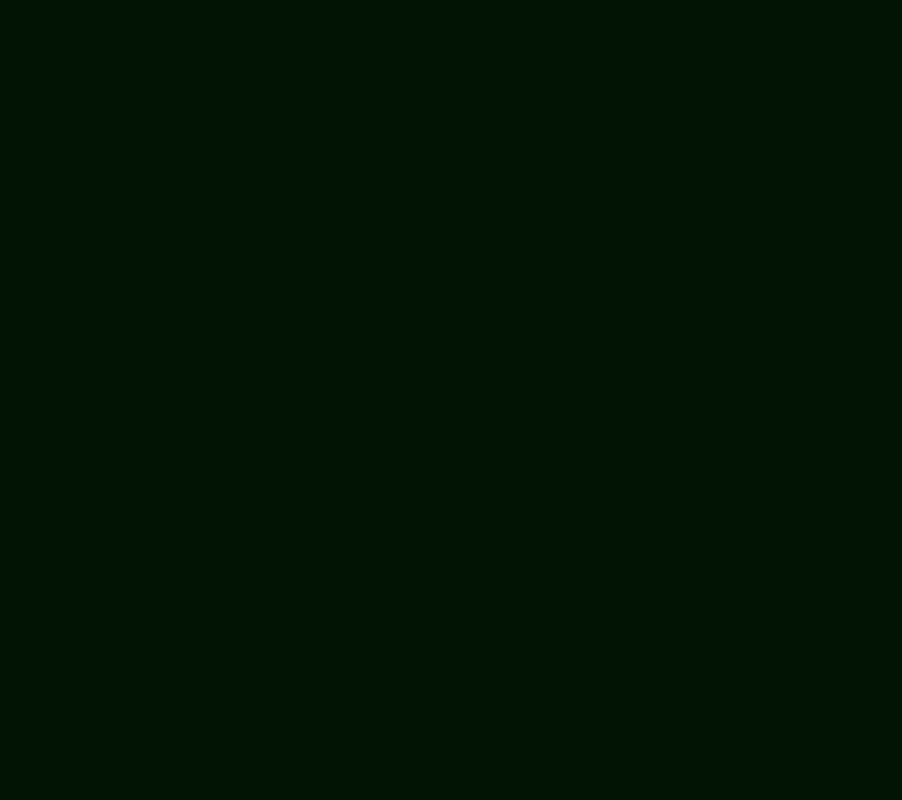
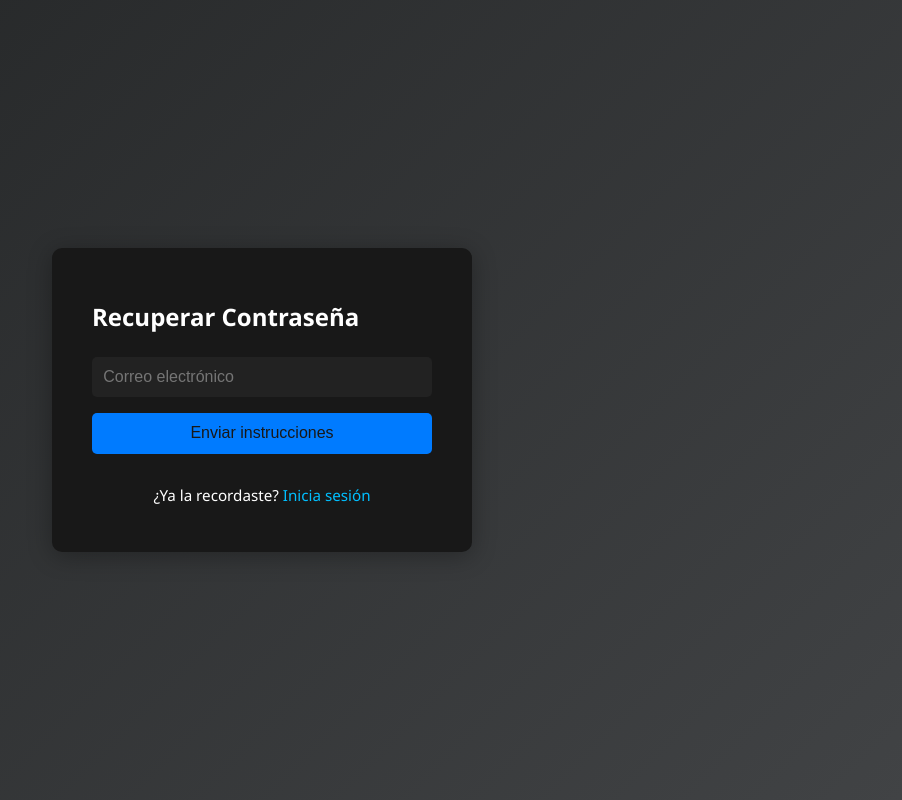
Before and after one commit to proyecto-pweb-grupo1/Proyecto_Grupo_1_PW, a React (Vite) app: page /recuperar in a window 1280 px wide. Before the commit this address had no page. Shown: the whole page, without its empty margins (378-1280 px from the left). Built offline with nearby package versions, Linux system fonts and the light colour scheme.

Commit message:
Accounts_funtions

```diff
--- /dev/null
+++ b/src/estilos/Login.css
@@ -0,0 +1,69 @@
+.login-container {
+  min-height: 100vh;
+  display: flex;
+  align-items: center;
+  justify-content: center;
+  background: linear-gradient(135deg, #232526 0%, #414345 100%);
+}
+
+.login-form {
+  background: #181818;
+  padding: 2rem 2.5rem;
+  border-radius: 10px;
+  box-shadow: 0 4px 24px rgba(0,0,0,0.3);
+  display: flex;
+  flex-direction: column;
+  gap: 1rem;
+  width: 320px;
+}
+
+.login-form h2 {
+  margin-bottom: 0.5rem;
+  color: #fff;
+}
+
+.login-form input {
+  padding: 0.7rem;
+  border: none;
+  border-radius: 5px;
+  background: #222;
+  color: #fff;
+  font-size: 1rem;
+}
+
+.login-form button {
+  padding: 0.7rem;
+  background: #007bff;
+  color: #fff;
+  border: none;
+  border-radius: 5px;
+  font-size: 1rem;
+  cursor: pointer;
+  transition: background 0.2s;
+}
+
+.login-form button:hover {
+  background: #0056b3;
+}
+
+.login-error {
+  color: #ff4d4f;
+  background: #2a1a1a;
+  padding: 0.5rem;
+  border-radius: 5px;
+  text-align: center;
+}
+
+.login-register-link {
+  text-align: center;
+  font-size: 0.95rem;
+}
+
+.login-register-link a {
+  color: #00bfff;
+  text-decoration: none;
+}
+
+.login-register-link a:hover {
+  text-decoration: underline;
+}
--- /dev/null
+++ b/src/estilos/RecuperarContraseña.css
@@ -0,0 +1,77 @@
+.recuperar-container {
+  min-height: 100vh;
+  display: flex;
+  align-items: center;
+  justify-content: center;
+  background: linear-gradient(135deg, #232526 0%, #414345 100%);
+}
+
+.recuperar-form {
+  background: #181818;
+  padding: 2rem 2.5rem;
+  border-radius: 10px;
+  box-shadow: 0 4px 24px rgba(0,0,0,0.3);
+  display: flex;
+  flex-direction: column;
+  gap: 1rem;
+  width: 340px;
+}
+
+.recuperar-form h2 {
+  margin-bottom: 0.5rem;
+  color: #fff;
+}
+
+.recuperar-form input {
+  padding: 0.7rem;
+  border: none;
+  border-radius: 5px;
+  background: #222;
+  color: #fff;
+  font-size: 1rem;
+}
+
+.recuperar-form button {
+  padding: 0.7rem;
+  background: #007bff;
+  color: #181818;
+  border: none;
+  border-radius: 5px;
+  font-size: 1rem;
+  cursor: pointer;
+  transition: background 0.2s;
+}
+
+.recuperar-form button:hover {
+  background: #e0a800;
+}
+
+.recuperar-error {
+  color: #ff4d4f;
+  background: #2a1a1a;
+  padding: 0.5rem;
+  border-radius: 5px;
+  text-align: center;
+}
+
+.recuperar-mensaje {
+  color: #28a745;
+  background: #232526;
+  padding: 0.5rem;
+  border-radius: 5px;
+  text-align: center;
+}
+
+.recuperar-login-link {
+  text-align: center;
+  font-size: 0.95rem;
+}
+
+.recuperar-login-link a {
+  color: #00bfff;
+  text-decoration: none;
+}
+
+.recuperar-login-link a:hover {
+  text-decoration: underline;
+}
--- /dev/null
+++ b/src/estilos/Register.css
@@ -0,0 +1,69 @@
+.register-container {
+  min-height: 100vh;
+  display: flex;
+  align-items: center;
+  justify-content: center;
+  background: linear-gradient(135deg, #232526 0%, #414345 100%);
+}
+
+.register-form {
+  background: #181818;
+  padding: 2rem 2.5rem;
+  border-radius: 10px;
+  box-shadow: 0 4px 24px rgba(0,0,0,0.3);
+  display: flex;
+  flex-direction: column;
+  gap: 1rem;
+  width: 340px;
+}
+
+.register-form h2 {
+  margin-bottom: 0.5rem;
+  color: #fff;
+}
+
+.register-form input {
+  padding: 0.7rem;
+  border: none;
+  border-radius: 5px;
+  background: #222;
+  color: #fff;
+  font-size: 1rem;
+}
+
+.register-form button {
+  padding: 0.7rem;
+  background: #28a745;
+  color: #fff;
+  border: none;
+  border-radius: 5px;
+  font-size: 1rem;
+  cursor: pointer;
+  transition: background 0.2s;
+}
+
+.register-form button:hover {
+  background: #1e7e34;
+}
+
+.register-error {
+  color: #ff4d4f;
+  background: #2a1a1a;
+  padding: 0.5rem;
+  border-radius: 5px;
+  text-align: center;
+}
+
+.register-login-link {
+  text-align: center;
+  font-size: 0.95rem;
+}
+
+.register-login-link a {
+  color: #00bfff;
+  text-decoration: none;
+}
+
+.register-login-link a:hover {
+  text-decoration: underline;
+}
--- /dev/null
+++ b/src/paginas/Login.jsx
@@ -0,0 +1,43 @@
+import React, { useState } from 'react';
+import '../estilos/Login.css';
+
+export default function Login() {
+  const [email, setEmail] = useState('');
+  const [password, setPassword] = useState('');
+  const [error, setError] = useState('');
+
+  const handleSubmit = (e) => {
+    e.preventDefault();
+    // Aquí iría la lógica de autenticación
+    if (!email || !password) {
+      setError('Por favor, completa todos los campos.');
+      return;
+    }
+    setError('');
+    alert('Inicio de sesión simulado');
+  };
+
+  return (
+    <div className="login-container">
+      <form className="login-form" onSubmit={handleSubmit}>
+        <h2>Iniciar Sesión</h2>
+        {error && <div className="login-error">{error}</div>}
+        <input
+          type="email"
+          placeholder="Correo electrónico"
+          value={email}
+          onChange={e => setEmail(e.target.value)}
+        />
+        <input
+          type="password"
+          placeholder="Contraseña"
+          value={password}
+          onChange={e => setPassword(e.target.value)}
+        />
+        <button type="submit">Ingresar</button>
+        <p className="login-register-link">¿No tienes cuenta? <a href="/register">Regístrate</a></p>
+        <p className="login-recuperar-link"><a href="/recuperar">¿Olvidaste tu contraseña?</a></p>
+      </form>
+    </div>
+  );
+}
--- a/src/paginas/PaginaPrincipal.jsx
+++ b/src/paginas/PaginaPrincipal.jsx
@@ -1,7 +1,9 @@
 import React from 'react'
+import { useNavigate } from "react-router-dom";
 import fondoEstadio from '../assets/imagenes/fondoprincipal.png'
 
 export default function Home() {
+  const navigate = useNavigate();
   const camisetas = [
     { club: 'Universitario', precio: 80, img: 'https://upload.wikimedia.org/wikipedia/commons/thumb/6/67/Logo_oficial_de_Universitario.png/500px-Logo_oficial_de_Universitario.png' },
     { club: 'Barcelona', precio: 90, img: 'https://www.shutterstock.com/image-vector/barcelona-fc-cup-icon-logo-600nw-2267672941.jpg' },
@@ -32,7 +34,7 @@ export default function Home() {
         <div style={{ display: 'flex', gap: '1rem' }}>
           <input placeholder="Buscar camisetas..." style={{ padding: '0.5rem' }} />
           <button>🛒</button>
-          <button>👤 Iniciar sesión</button>
+          <button onClick={() => navigate('/login')}>👤 Iniciar sesión</button>
         </div>
       </header>
 
--- /dev/null
+++ b/src/paginas/RecuperarContraseña.jsx
@@ -0,0 +1,37 @@
+import React, { useState } from 'react';
+import '../estilos/RecuperarContraseña.css';
+
+export default function RecuperarContraseña() {
+  const [email, setEmail] = useState('');
+  const [mensaje, setMensaje] = useState('');
+  const [error, setError] = useState('');
+
+  const handleSubmit = (e) => {
+    e.preventDefault();
+    if (!email) {
+      setError('Por favor, ingresa tu correo electrónico.');
+      setMensaje('');
+      return;
+    }
+    setError('');
+    setMensaje('Se ha enviado un correo para recupearar tu contraseña.');
+  };
+
+  return (
+    <div className="recuperar-container">
+      <form className="recuperar-form" onSubmit={handleSubmit}>
+        <h2>Recuperar Contraseña</h2>
+        {error && <div className="recuperar-error">{error}</div>}
+        {mensaje && <div className="recuperar-mensaje">{mensaje}</div>}
+        <input
+          type="email"
+          placeholder="Correo electrónico"
+          value={email}
+          onChange={e => setEmail(e.target.value)}
+        />
+        <button type="submit">Enviar instrucciones</button>
+        <p className="recuperar-login-link">¿Ya la recordaste? <a href="/login">Inicia sesión</a></p>
+      </form>
+    </div>
+  );
+}
--- /dev/null
+++ b/src/paginas/Register.jsx
@@ -0,0 +1,59 @@
+import React, { useState } from 'react';
+import '../estilos/Register.css';
+
+export default function Register() {
+  const [nombre, setNombre] = useState('');
+  const [email, setEmail] = useState('');
+  const [password, setPassword] = useState('');
+  const [confirmPassword, setConfirmPassword] = useState('');
+  const [error, setError] = useState('');
+
+  const handleSubmit = (e) => {
+    e.preventDefault();
+    if (!nombre || !email || !password || !confirmPassword) {
+      setError('Por favor, completa todos los campos.');
+      return;
+    }
+    if (password !== confirmPassword) {
+      setError('Las contraseñas no coinciden.');
+      return;
+    }
+    setError('');
+    alert('Registro simulado');
+  };
+
+  return (
+    <div className="register-container">
+      <form className="register-form" onSubmit={handleSubmit}>
+        <h2>Registro</h2>
+        {error && <div className="register-error">{error}</div>}
+        <input
+          type="text"
+          placeholder="Nombre completo"
+          value={nombre}
+          onChange={e => setNombre(e.target.value)}
+        />
+        <input
+          type="email"
+          placeholder="Correo electrónico"
+          value={email}
+          onChange={e => setEmail(e.target.value)}
+        />
+        <input
+          type="password"
+          placeholder="Contraseña"
+          value={password}
+          onChange={e => setPassword(e.target.value)}
+        />
+        <input
+          type="password"
+          placeholder="Confirmar contraseña"
+          value={confirmPassword}
+          onChange={e => setConfirmPassword(e.target.value)}
+        />
+        <button type="submit">Registrarse</button>
+        <p className="register-login-link">¿Ya tienes cuenta? <a href="/login">Inicia sesión</a></p>
+      </form>
+    </div>
+  );
+}
--- a/src/rutas/Rutas.jsx
+++ b/src/rutas/Rutas.jsx
@@ -2,6 +2,9 @@ import { Routes, Route } from "react-router-dom";
 import PaginaPrincipal from "../paginas/PaginaPrincipal";
 import DetalleProducto from "../paginas/DetalleProducto";
 import ResultadosBusqueda from "../paginas/ResultadosBusqueda";
+import Login from "../paginas/Login";
+import Register from "../paginas/Register";
+import RecuperarContraseña from "../paginas/RecuperarContraseña";
 
 function Rutas() {
   return (
@@ -9,6 +12,9 @@ function Rutas() {
       <Route path="/" element={<PaginaPrincipal />} />
       <Route path="/producto/:id" element={<DetalleProducto />} />
       <Route path="/buscar" element={<ResultadosBusqueda />} />
+      <Route path="/login" element={<Login />} />
+      <Route path="/register" element={<Register />} />
+      <Route path="/recuperar" element={<RecuperarContraseña />} />
     </Routes>
   );
 }
```
